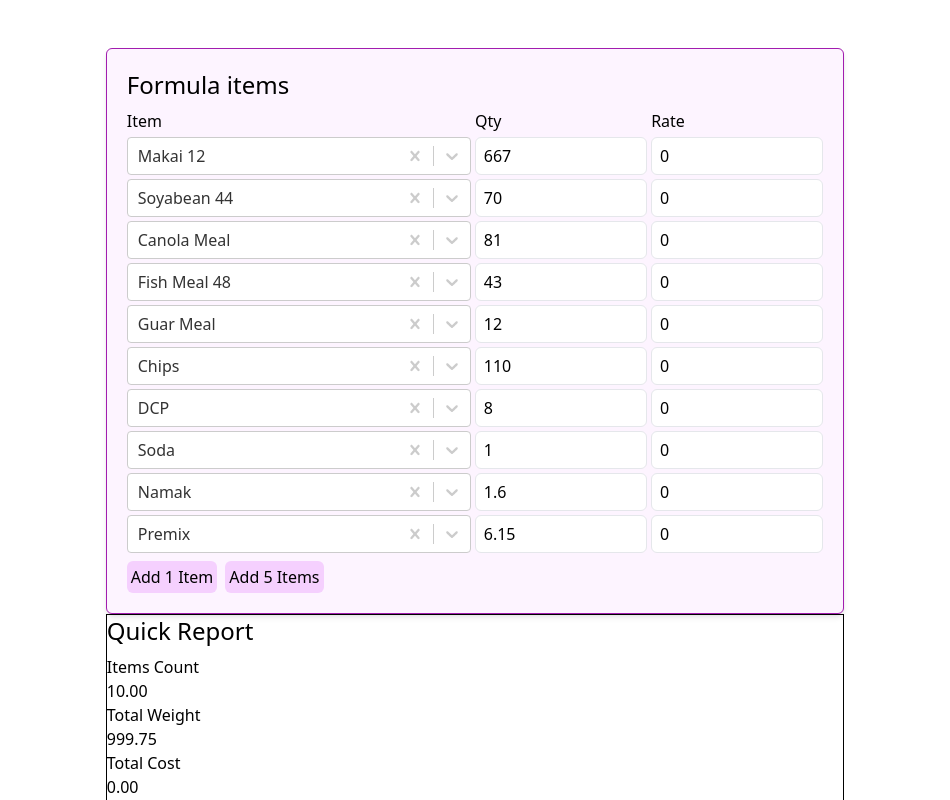
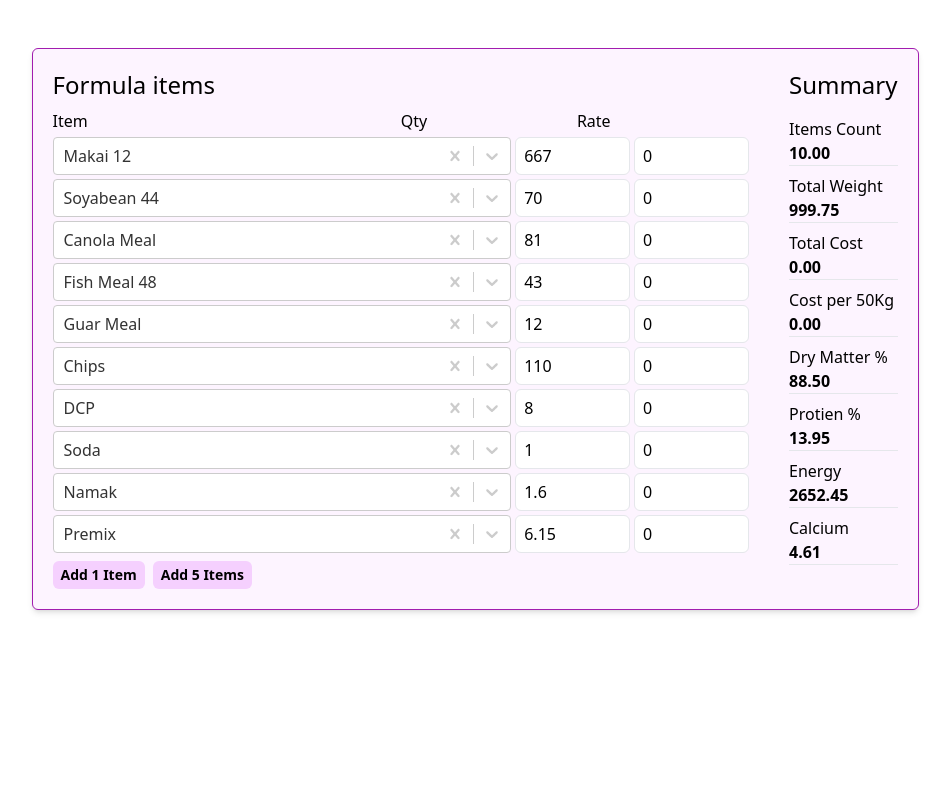
Before and after one commit to msafdaar/feed-energy-protien, a React (Vite) app: page / in a window 1280 px wide. Shown: the top 800 px of the page, without its empty margins (165-1115 px from the left). Built offline with nearby package versions, Linux system fonts and the light colour scheme.

Commit message:
applied new styles to summary

```diff
--- a/src/App.jsx
+++ b/src/App.jsx
@@ -457,9 +457,8 @@ function App() {
     }
   }
   return (
-    <div>
-
-    <div className=' bg-fuchsia-50 border border-fuchsia-700 shadow-md p-5 rounded-md'>
+    <div className=' bg-fuchsia-50 border border-fuchsia-700 shadow-md p-5 rounded-md flex gap-5 sm:gap-10 flex-col sm:flex-row'>
+    <div className=''>
     <h2 className='text-2xl mb-2'>Formula items</h2>
     <div className='flex gap-1 mb-1'>
       <div className='w-2/4'>Item</div>
@@ -468,14 +467,14 @@ function App() {
     </div>
     {formula.map((item, index)=>{
       return <div className='flex gap-1 mb-1' key={index}>
-      <Select className='w-2/4' options={options} isClearable={true} defaultValue={item.item} onChange={(value) => changeHandler({value, index,inputType: "item"})} data-item-index={index} data-input-type = "item"></Select>
-      <input className='w-1/4 border rounded-md px-2' type='number' min="0" value={item.qty ? item.qty.toString() : 0} onChange={(value) => changeHandler({value: parseFloat(value.target.value)||0, index,inputType: "qty"})} ></input>
-      <input className='w-1/4 border rounded-md px-2' type='number' min="0" value={item.rate ? item.rate.toString() : 0} onChange={(value) => changeHandler({value: parseFloat(value.target.value)||0, index,inputType: "rate"})} ></input>
+      <Select className='w-4/6' options={options} isClearable={true} defaultValue={item.item} onChange={(value) => changeHandler({value, index,inputType: "item"})} data-item-index={index} data-input-type = "item"></Select>
+      <input className='w-1/6 border rounded-md px-2' type='number' min="0" value={item.qty ? item.qty.toString() : 0} onChange={(value) => changeHandler({value: parseFloat(value.target.value)||0, index,inputType: "qty"})} ></input>
+      <input className='w-1/6 border rounded-md px-2' type='number' min="0" value={item.rate ? item.rate.toString() : 0} onChange={(value) => changeHandler({value: parseFloat(value.target.value)||0, index,inputType: "rate"})} ></input>
       </div>
     })}
     <div className='flex gap-2 mt-2'>
-      <button className='bg-fuchsia-200 p-1 rounded-md hover:bg-fuchsia-300 active:ring' onClick={()=>{addItem(1)}}>Add 1 Item</button>
-      <button className='bg-fuchsia-200 p-1 rounded-md hover:bg-fuchsia-300 active:ring' onClick={()=>{addItem(5)}}>Add 5 Items</button>
+      <button className='bg-fuchsia-200 p-1 px-2 rounded-md hover:bg-fuchsia-300 active:ring font-semibold text-sm' onClick={()=>{addItem(1)}}>Add 1 Item</button>
+      <button className='bg-fuchsia-200 p-1 px-2 rounded-md hover:bg-fuchsia-300 active:ring font-semibold text-sm' onClick={()=>{addItem(5)}}>Add 5 Items</button>
     </div>
    </div>
    <Summary formula= {formula}></Summary>
--- a/src/Summary.jsx
+++ b/src/Summary.jsx
@@ -1,12 +1,13 @@
 function Summary({formula}) {
     let summaryArray = makeSummary(formula);
     console.log(formula)
-    return ( <div className='border border-black'>
-    <h2 className='text-2xl mb-2'>Quick Report</h2>
+    return ( <div className='flex flex-wrap gap-y-2 sm:flex-col '>
+    <h2 className='text-2xl mb-2 w-full'>Summary</h2>
     {summaryArray.map((item, index)=>{
-        return <div key={index}>
+        return <div key={index} className="w-1/3 sm:w-full">
             <div>{item[0]}</div>
-            <div>{item[1]}</div>
+            <div className="font-semibold">{item[1]}</div>
+            <hr></hr>
         </div>
     })}
     </div> );
```
